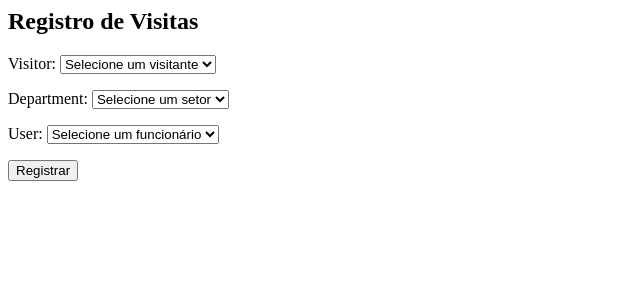
After one commit to ClaraLeticia/Visits_system, a Django app: page /add-visit/ in a window 1280 px wide. The commit adds this page. Shown: the top 300 px of the page, without its empty margins (0-640 px from the left). Run offline with Django 5.2, Linux system fonts and the light colour scheme; the visitor is signed in with stand-in values (Sample User, id 1); data comes from the database, SQL or seed files in the repository; data that the repository does not hold is empty.

Commit message:
Add Visits model, forms, and views; update Visitor handling for auto complete

```diff
--- a/core/admin.py
+++ b/core/admin.py
@@ -1,6 +1,6 @@
 from django.contrib import admin
 from django.contrib.auth import get_user_model
-from .models import CustomUser, Branch , Department, Visitor
+from .models import CustomUser, Branch , Department, Visitor, Visits
 
 # Register your models here.
 
@@ -25,3 +25,5 @@ admin.site.register(Branch, CustomBranchAdmin)
 admin.site.register(Department, CustomDepartmentAdmin)
 
 admin.site.register(Visitor)
+
+admin.site.register(Visits)
--- a/core/forms.py
+++ b/core/forms.py
@@ -1,6 +1,27 @@
 from django import forms
 from django.contrib.auth.forms import UserCreationForm
-from .models import CustomUser, Branch, Department, Visitor
+from .models import CustomUser, Branch, Department, Visitor, Visits
+from django.utils import timezone
+from datetime import timedelta
+
+class VisitsForm(forms.Form):
+    visitor = forms.ModelChoiceField(queryset=Visitor.objects.all(), empty_label="Selecione um visitante")
+    department = forms.ModelChoiceField(queryset=Department.objects.all(), empty_label="Selecione um setor")
+    user = forms.ModelChoiceField(queryset=CustomUser.objects.all(), empty_label="Selecione um funcionário", required=False)
+
+    class Meta:
+        model = Visits
+        fields = ['visitor', 'department']
+
+    def save(self):
+        visit = Visits.objects.create(
+            visitor=self.cleaned_data['visitor'],
+            department=self.cleaned_data['department'],
+            date= timezone.now() + timedelta(weeks=1, hours=-3),
+            user=self.cleaned_data.get('user') # Lidar com o campo opcional
+        )
+        return visit
+
 
 class VisitorForm(forms.Form):
     name = forms.CharField(max_length=100)
@@ -13,13 +34,14 @@ class VisitorForm(forms.Form):
         fields = ['name', 'cpf', 'rg', 'phone']
 
     def save(self):
-        visitor = Visitor.objects.create(
+        visitor = Visitor.objects.aupdate_or_create(
             name=self.cleaned_data['name'],
             cpf=self.cleaned_data['cpf'],
             rg=self.cleaned_data['rg'],
             phone=self.cleaned_data['phone']
         )
         return visitor
+
 
 
 class CustomUserCreationForm(UserCreationForm):
@@ -43,9 +65,9 @@ class CustomUserCreationForm(UserCreationForm):
         department = cleaned_data.get("department")
 
         # Se for atendente ou funcionário, a unidade e setor são obrigatórios
-        if (atendente or funcionario) and not branch:
+        if (atendente) and not branch:
             self.add_error("branch", "Unidade é obrigatória para Atendentes e Funcionários.")
-        if (atendente or funcionario) and not department:
+        if (funcionario) and not department and not branch:
             self.add_error("department", "Setor é obrigatório para Atendentes e Funcionários.")
 
         return cleaned_data
--- a/core/models.py
+++ b/core/models.py
@@ -69,6 +69,15 @@ class CustomUser(AbstractUser):
     def __str__(self):
         return self.username
 
+class Visits(models.Model):
+    visitor = models.ForeignKey('Visitor', on_delete=models.CASCADE)
+    user = models.ForeignKey('CustomUser', on_delete=models.CASCADE, null=True, blank=True)
+    department = models.ForeignKey('Department', on_delete=models.CASCADE)
+    date = models.DateTimeField()
+
+    def __str__(self):
+        return f"visita realizada por {self.visitor.name} em {self.date}"
+
 
 @receiver(post_save, sender=CustomUser)
 def assign_user_permissions(sender, instance, created, **kwargs):
@@ -82,7 +91,7 @@ def assign_user_permissions(sender, instance, created, **kwargs):
         if instance.atendente:
             group, _ = Group.objects.get_or_create(name="Atendentes")
             # Adicionando permissões para o grupo de atendentes
-            permissions = ['add_visitor', 'view_visitor', 'delete_visitor', 'change_visitor']
+            permissions = ['add_visitor', 'view_visitor', 'delete_visitor', 'change_visitor', 'add_visits', 'change_visits']
             for perm in permissions:
                 permission = Permission.objects.get(codename=perm)
                 assign_perm(permission, group)
--- a/core/templates/visitor/list_visitors.html
+++ b/core/templates/visitor/list_visitors.html
@@ -29,7 +29,7 @@
                     <td>
                         <a href="" class="btn btn-primary btn-sm">Editar</a>
                         <a href="" class="btn btn-danger btn-sm">Excluir</a>
-                        <a href="" class="btn btn-primary btn-sm">Visita</a>
+                        <a href="\add-visit" class="btn btn-primary btn-sm">Visita</a>
                     </td>
                 </tr>
                 {% empty %}
--- /dev/null
+++ b/core/templates/visits/add_visit.html
@@ -0,0 +1,30 @@
+<h2>Registro de Visitas</h2>
+<form method="post" id="visitsForm">
+    {% csrf_token %}
+    {{ form.as_p }}
+
+    <button type="submit">Registrar</button>
+</form>
+
+<script>
+    document.addEventListener("DOMContentLoaded", function () {
+        function loadFuncUser() {
+            let departmentId = document.getElementById("id_department").value;
+            let userSelect = document.getElementById("id_user");
+
+            fetch(`/get-func-user/?department_id=${departmentId}`)
+                .then(response => response.json())
+                .then(data => {
+                    userSelect.innerHTML = '<option value="">Selecione um funcionario</option>';
+                    data.users.forEach(user => {
+                        console.log(user)
+                        let option = new Option(user.username, user.id);
+                        userSelect.add(option);
+                    });
+                })
+                .catch(error => console.error("erro ao carregar funcionarios", error));
+        }
+
+        document.getElementById("id_department").addEventListener("change", loadFuncUser);
+    });
+</script>
--- a/core/urls.py
+++ b/core/urls.py
@@ -1,6 +1,6 @@
 from django.contrib import admin
 from django.urls import path
-from core.views import registerPage, loginPage, get_departments, get_visitors, add_visitor
+from core.views import registerPage, loginPage, get_departments, get_visitors, add_visitor, add_visit, get_func_user
 
 
 #Urls do aplicativo core
@@ -11,5 +11,7 @@ urlpatterns = [
    path('get-departments/', get_departments, name='get_departments'),
    path('get-visitors/', get_visitors, name='get_visitors'),
    path('add-visitors/', add_visitor, name='add_visitor'),
+   path('add-visit/', add_visit, name='add_visit'),
+   path('get-func-user/', get_func_user, name='get_func_user' )
 
 ]
--- a/core/views.py
+++ b/core/views.py
@@ -1,12 +1,67 @@
 from django.shortcuts import render, redirect
 from django.contrib.auth import authenticate, login
-from core.forms import CustomUserCreationForm, VisitorForm
+from core.forms import CustomUserCreationForm, VisitorForm, VisitsForm
 from django.contrib import messages
-from .models import Department, Visitor
+from .models import Department, Visitor, CustomUser
 from django.http import JsonResponse
 from guardian.decorators import permission_required_or_403
 from django.contrib.auth.decorators import login_required
 
+
+######################################## VISITAS ########################################
+@login_required
+@permission_required_or_403('core.add_visits')
+def add_visit(request):
+    if request.method == 'POST':
+        form = VisitsForm(request.POST)
+        if form.is_valid():
+            visit = form.save()
+            return redirect('/get-visitors')
+        else:
+            context = {'form': form}
+            return render(request, 'visits/add_visit.html', context)
+    else:
+        print(request.user.has_perm('core.add_visits'))
+        form = VisitsForm()
+        context = {'form': form}
+        return render(request, 'visits/add_visit.html', context)
+
+######################################## VISITANTES ########################################
+ # Função para retornar a lista de visitantes
+@login_required # Decorator para verificar se o usuário está logado
+@permission_required_or_403('core.view_visitor') # Decorator para verificar se o usuário tem permissão para visualizar visitantes
+def get_visitors(request):
+    cpf = request.GET.get('cpf')
+    visitor = Visitor.objects.filter(cpf=cpf)
+    if visitor:
+        visitor = visitor.first()
+        return JsonResponse({
+            'name': visitor.name,
+            'rg': visitor.rg,
+            'phone': visitor.phone
+
+        })
+    else:
+        return JsonResponse({'error': 'Visitante não encontrado'})
+
+@permission_required_or_403('core.add_visitor') # Decorator para verificar se o usuário tem permissão para adicionar visitantes
+def add_visitor(request):
+    if request.method == 'POST':
+        form = VisitorForm(request.POST)
+        if form.is_valid():
+            visitor = form.save()
+            return redirect('/add-visit')
+        else:
+            context = {'form': form}
+            return render(request, 'visitor/add_visitor.html', context)
+
+    else:
+        context = VisitorForm()
+        form = {'form': context}
+        print(form)
+        return render(request, 'visitor/add_visitor.html', form)
+
+######################################## USUÁRIOS ########################################
 # Função para renderizar a tela de registro
 def registerPage(request):
     if request.method == 'POST':
@@ -28,28 +83,12 @@ def get_departments(request):
     departments = Department.objects.filter(branch_id=branch_id).values('id', 'name')
     return JsonResponse({'departments': list(departments)})
 
-# Função para retornar a lista de visitantes
-@login_required # Decorator para verificar se o usuário está logado
-@permission_required_or_403('core.view_visitor') # Decorator para verificar se o usuário tem permissão para visualizar visitantes
-def get_visitors(request):
-    context = {'visitors':Visitor.objects.all()}
-    return render(request, 'visitor/list_visitors.html', context)
+def get_func_user(request):
+    department_id = request.GET.get('department_id')
+    users = CustomUser.objects.filter(department_id=department_id, funcionario = True).values('id', 'username')
+    print(users)
+    return JsonResponse({'users': list(users)})
 
-@permission_required_or_403('core.add_visitor') # Decorator para verificar se o usuário tem permissão para adicionar visitantes
-def add_visitor(request):
-    if request.method == 'POST':
-        form = VisitorForm(request.POST)
-        if form.is_valid():
-            visitor = form.save()
-            return redirect('/get-visitors')
-        else:
-            context = {'form': form}
-            return render(request, 'visitor/add_visitor.html', context)
-
-    else:
-        context = VisitorForm()
-        form = {'form': context}
-        return render(request, 'visitor/add_visitor.html', form)
 
 # Função para renderizar a tela de login
 def loginPage(request):
```
Also changed, not shown: core/templates/visitor/add_visitor.html (+56 -6 lines), core/migrations/0006_visits.py (added), core/migrations/0007_alter_customuser_funcionario.py (added), core/migrations/0008_alter_customuser_funcionario_alter_visits_user.py (added).
